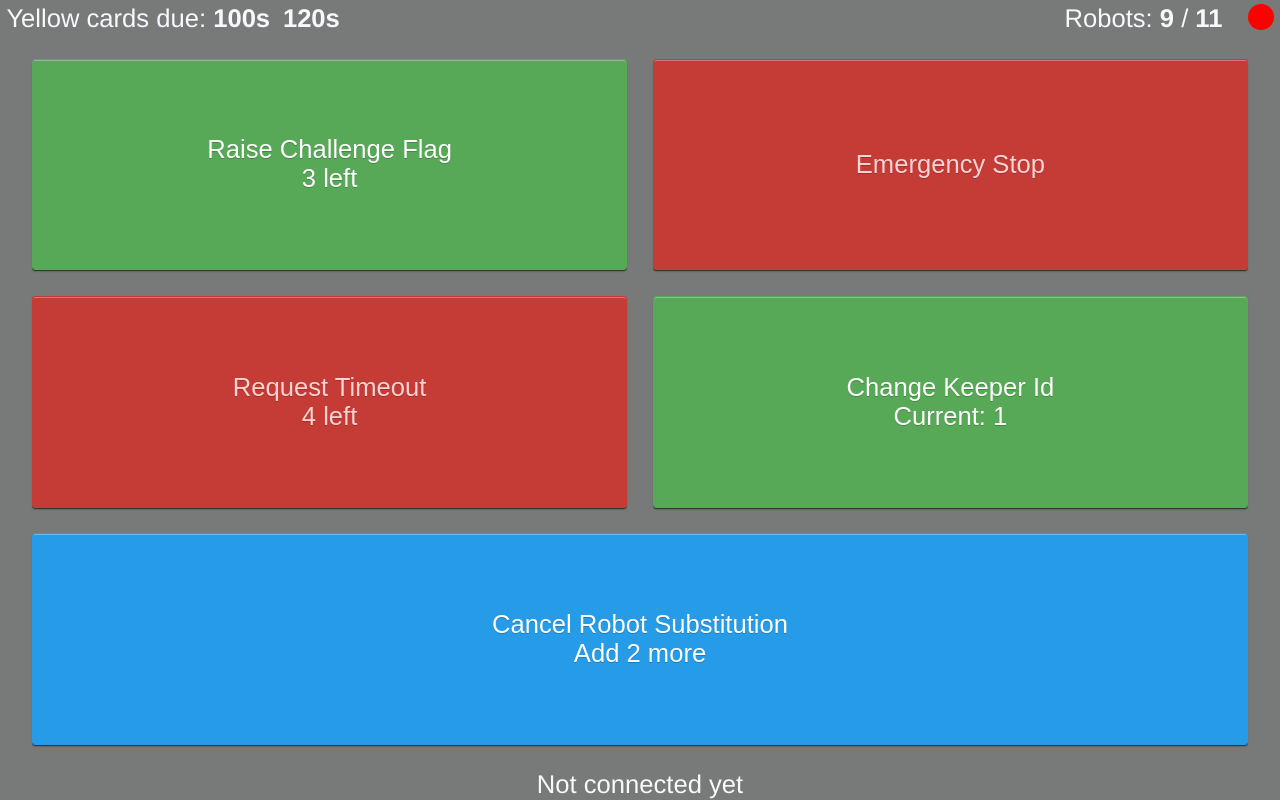
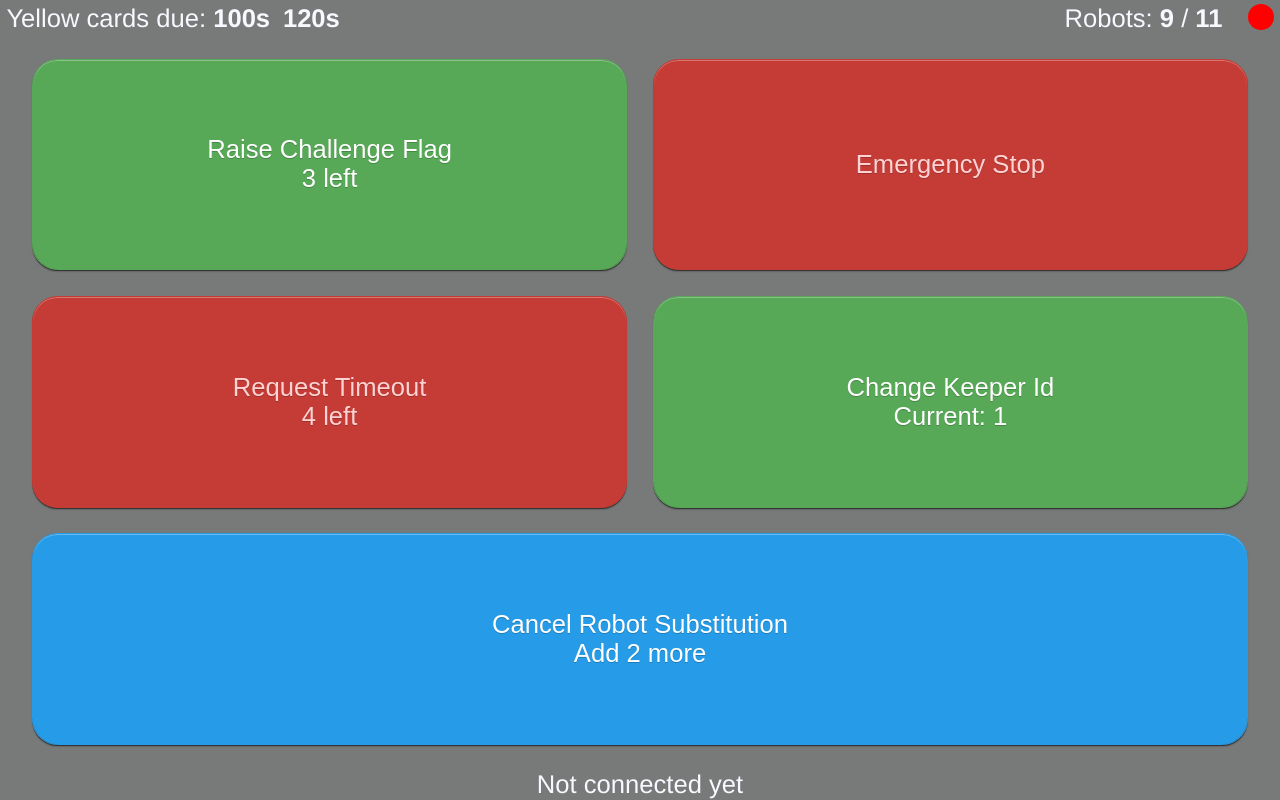
Before and after one commit to RoboCup-SSL/ssl-remote-control, a Vue app: page / in a window 1280 px wide. Built offline with nearby package versions, Linux system fonts and the light colour scheme; no server answers.

Commit message:
Nicely rounded button borders

```diff
--- a/src/App.vue
+++ b/src/App.vue
@@ -54,7 +54,7 @@ import StatusBar from './components/StatusBar.vue';
 
   transition: background-color .2s ease-out;
   background-clip: padding-box; /* Fix bleeding */
-  border-radius: 3px;
+  border-radius: 1em;
   box-shadow: 0 1px 0 rgba(0, 0, 0, .3), 0 2px 2px -1px rgba(0, 0, 0, .5), 0 1px 0 rgba(255, 255, 255, .3) inset;
   text-shadow: 0 1px 0 rgba(255,255,255, .9);
 
```
